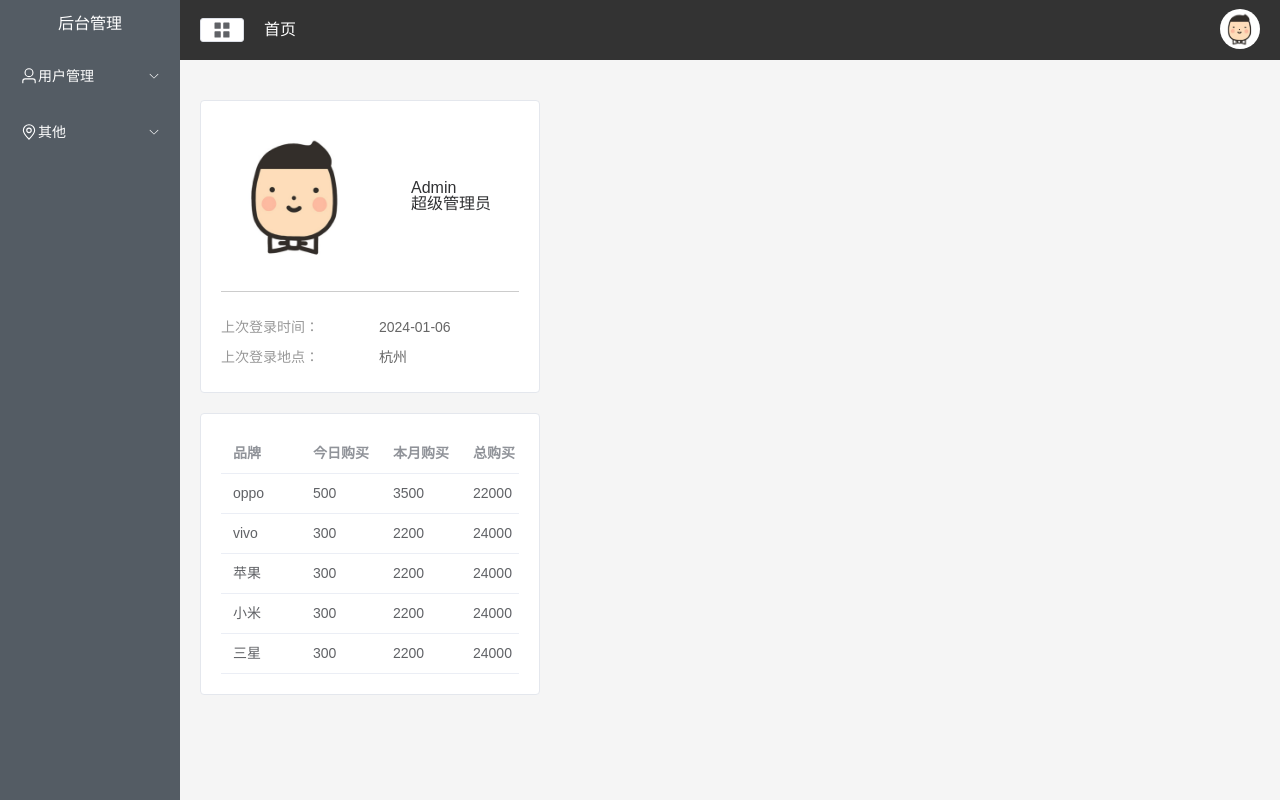
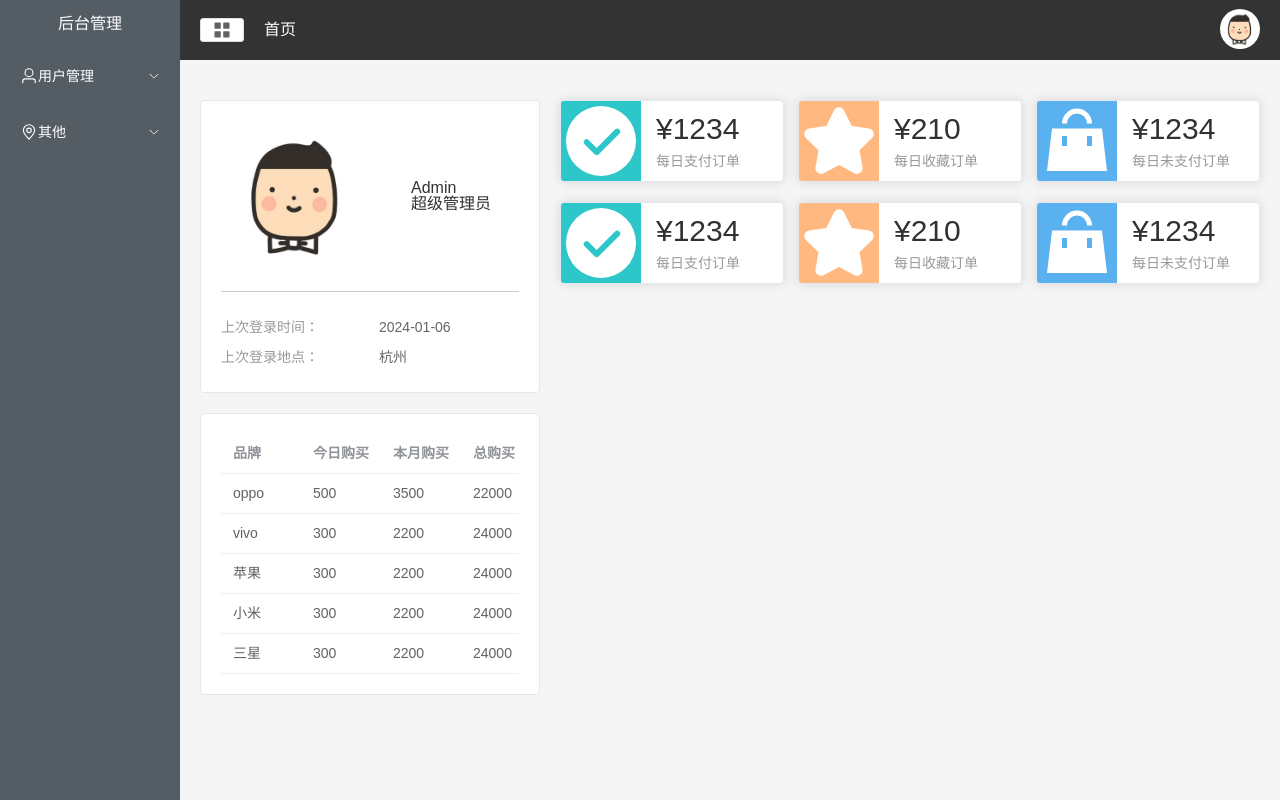
Before and after one commit to HeTreeTerr/base-vue3-pro, a Vue app: page /#/home in a window 1280 px wide. Built offline with nearby package versions, Linux system fonts and the light colour scheme.

Commit message:
主页左上角统计卡片开发

```diff
--- a/src/api/api.js
+++ b/src/api/api.js
@@ -6,7 +6,16 @@ export default{
     //home组件 左侧表格数据获取
     getTableDate(params){
         return request({
-            url: '/home/getData',
+            url: '/home/getTableData',
+            mothod: 'get',
+            data: params,
+            //mock: true
+        })
+    },
+    //home组件 右上侧统计获取
+    getCountData(params){
+        return request({
+            url: '/home/getCountData',
             mothod: 'get',
             data: params,
             //mock: true
--- a/src/api/mock.js
+++ b/src/api/mock.js
@@ -2,4 +2,6 @@ import Mock from 'mockjs'
 import homeApi from './mockData/home.js'
 
 //拦截请求
-Mock.mock('/home/getData',homeApi.getHomeData)
+Mock
+.mock('/home/getTableData',homeApi.getTableData)
+.mock('/home/getCountData',homeApi.getCountData)
--- a/src/api/mockData/home.js
+++ b/src/api/mockData/home.js
@@ -1,10 +1,10 @@
 //本地mock的使用
 export default {
-    getHomeData: ()=>{
+    //获取home页表格数据
+    getTableData: ()=>{
         return {
             code: 200,
-            data: {
-                tableData: [
+            data: [
                 {
                     name:"oppo",
                     todayBuy: 500,
@@ -35,9 +35,53 @@ export default {
                     monthBuy: 2200,
                     totalBuy: 24000,
                 }
-                ]
+            ],
+            msg: "success",
+        }
     },
-            //msg: "success",
+    //获取home页右上侧统计数据
+    getCountData: ()=>{
+        return {
+            code: 200,
+            data: [
+                {
+                    name: "每日支付订单",
+                    value: 1234,
+                    icon: "SuccessFilled",
+                    color: "#2ec7c9"
+                },
+                {
+                    name: "每日收藏订单",
+                    value: 210,
+                    icon: "StarFilled",
+                    color: "#ffb980"
+                },
+                {
+                    name: "每日未支付订单",
+                    value: 1234,
+                    icon: "GoodsFilled",
+                    color: "#5ab1ef"
+                },
+                {
+                    name: "每日支付订单",
+                    value: 1234,
+                    icon: "SuccessFilled",
+                    color: "#2ec7c9"
+                },
+                {
+                    name: "每日收藏订单",
+                    value: 210,
+                    icon: "StarFilled",
+                    color: "#ffb980"
+                },
+                {
+                    name: "每日未支付订单",
+                    value: 1234,
+                    icon: "GoodsFilled",
+                    color: "#5ab1ef"
+                }
+            ],
+            msg: "success"
         }
     }
 }
--- a/src/views/Main.vue
+++ b/src/views/Main.vue
@@ -37,6 +37,9 @@ export default defineComponent({
   align-items: flex-start;
 }
 .common-layout {
+  .lay-container{
+    flex-wrap: nowrap;
+  }
   height: 100%;
   & > .el-container {
     height: 100%;
--- a/src/views/home/Home.vue
+++ b/src/views/home/Home.vue
@@ -29,6 +29,21 @@
             </el-card>
         </el-col>
         <el-col :span="16" style="margin-top: 20px;">
+            <div class="num">
+                <el-card
+                :body-style="{display: 'flex',padding: 0}"
+                v-for="item in countData"
+                :key="item.name">
+                    <component class="icons"
+                    :is="item.icon"
+                    :style="{background: item.color}">
+                    </component>
+                    <div class="details">
+                        <p class="num">¥{{item.value}}</p>
+                        <p class="txt">{{item.name}}</p>
+                    </div>
+                </el-card>
+            </div>
         </el-col>
     </el-row>
 </template>
@@ -42,6 +57,8 @@ export default defineComponent({
         const {proxy} = getCurrentInstance();
         //表数据
         let tableData = ref([]);
+        //统计数据
+        let countData = ref([]);
         //列名
         const tableLabel = {
             name:"品牌",
@@ -61,15 +78,26 @@ export default defineComponent({
             //axios 二次封装
             let res = await proxy.$api.getTableDate();
             console.log(res);
-            tableData.value = res.tableData;
+            tableData.value = res;
+        };
+        //axios发送ajax
+        const getCountList = async ()=>{
+            //axios 二次封装
+            let res = await proxy.$api.getCountData();
+            console.log(res);
+            countData.value = res;
         };
         //调用ajax
         onMounted(()=>{
+            //获取table数据
             getTableList();
+            //获取count数据
+            getCountList();
         });
         return{
             tableData,
             tableLabel,
+            countData,
         };
     }
 });
@@ -102,4 +130,36 @@ export default defineComponent({
         }
     }
 }
+.num{
+    display: flex;
+    flex-wrap: wrap;
+    justify-content: space-between;
+    .el-card{
+        width: 32%;
+        margin-bottom: 20px;
+    }
+    .icons{
+        width: 80px;
+        height: 80px;
+        font-size: 30px;
+        text-align: center;
+        line-height: 80px;
+        color: #fff;
+    }
+    .details{
+        margin-left: 15px;
+        display: flex;
+        flex-direction: column;
+        justify-content: center;
+    }
+    .num{
+        font-size: 30px;
+        margin-bottom: 10px;
+    }
+    .txt{
+        font-size: 14px;
+        text-align: center;
+        color: #999;
+    }
+}
 </style>
```
Lines whose indentation alone changed are shown as unchanged.
